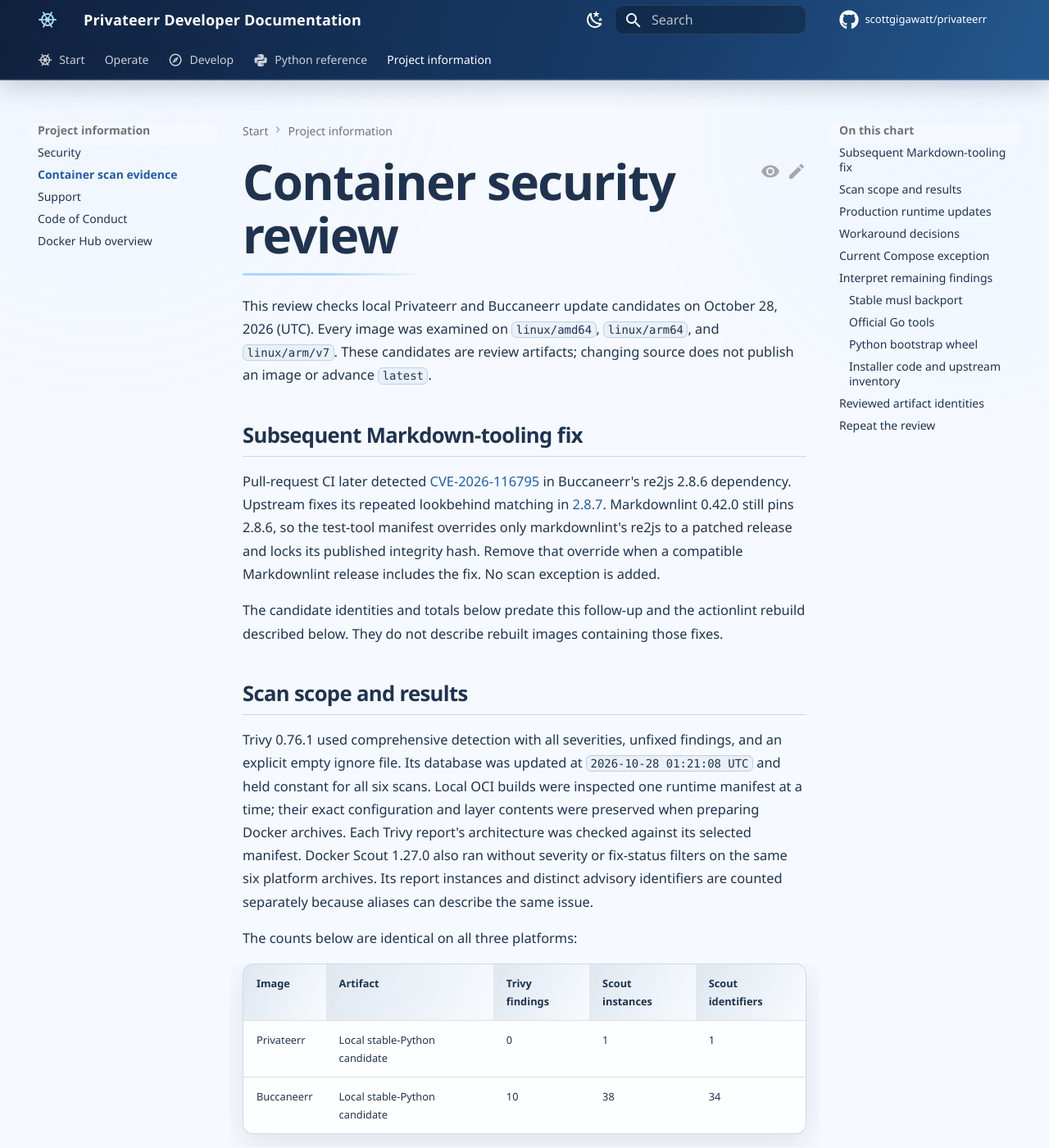
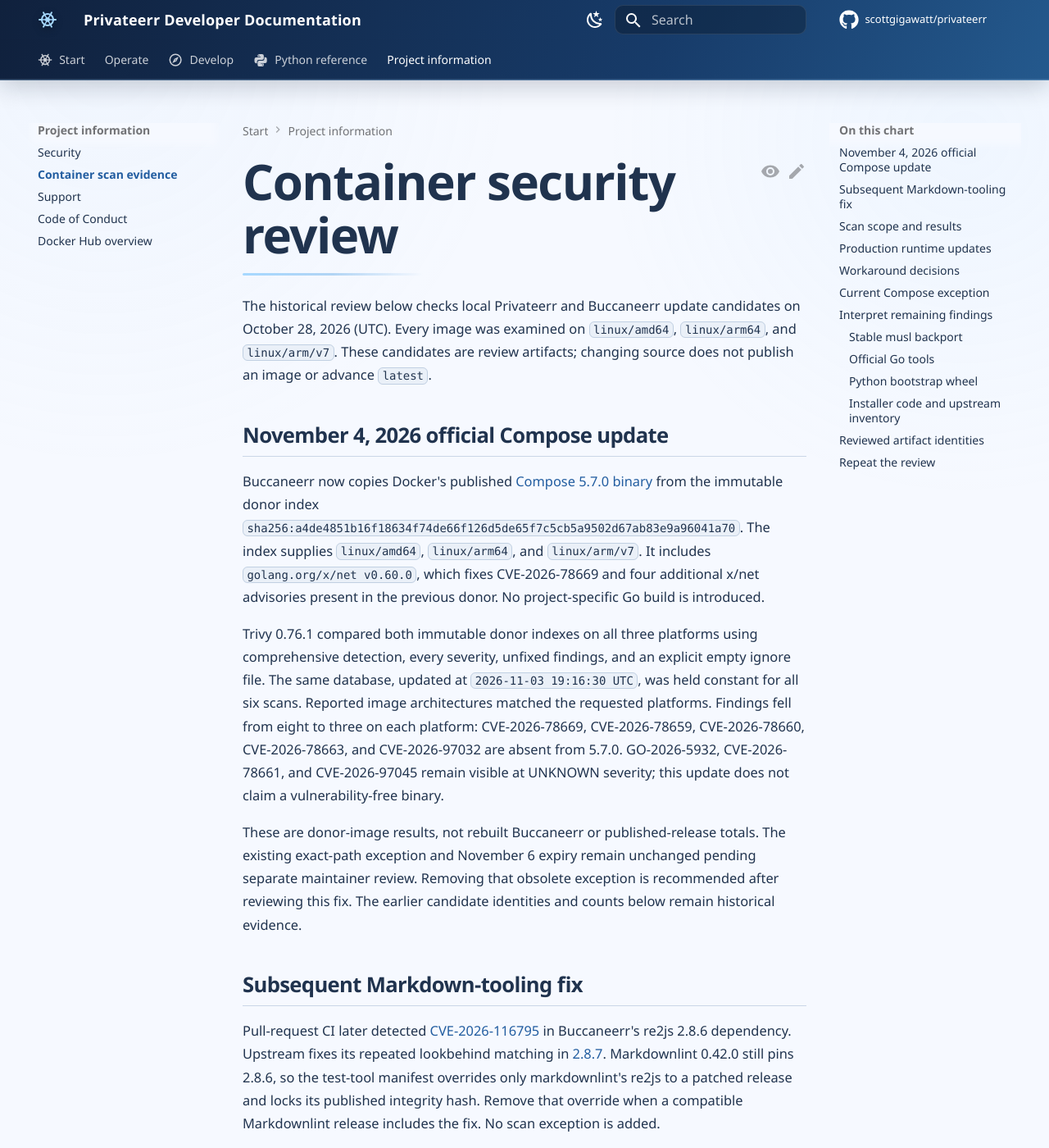
Before and after one commit to scottgigawatt/privateerr, an MkDocs documentation site: the page built from docs/container-scan-review.md, in a window 1280 px wide and 1400 px high. Shown: the whole window at 82% size. Built offline with MkDocs 1.6.1 and Material for MkDocs 9.7.7, drawn with Linux system fonts in a browser that asks for light colours; comment, search, counter and statistics services are not loaded; some of the changed text lies outside the part shown.

Commit message:
Patch Buccaneerr Compose hull with official v5.7.0 (#161)

```diff
--- a/docs/container-scan-review.md
+++ b/docs/container-scan-review.md
@@ -1,6 +1,14 @@
 # Container security review
 
-This review checks local Privateerr and Buccaneerr update candidates on October 28, 2026 (UTC). Every image was examined on `linux/amd64`, `linux/arm64`, and `linux/arm/v7`. These candidates are review artifacts; changing source does not publish an image or advance `latest`.
+The historical review below checks local Privateerr and Buccaneerr update candidates on October 28, 2026 (UTC). Every image was examined on `linux/amd64`, `linux/arm64`, and `linux/arm/v7`. These candidates are review artifacts; changing source does not publish an image or advance `latest`.
+
+## November 4, 2026 official Compose update
+
+Buccaneerr now copies Docker's published [Compose 5.7.0 binary](https://github.com/docker/compose/releases/tag/v5.7.0) from the immutable donor index `sha256:a4de4851b16f18634f74de66f126d5de65f7c5cb5a9502d67ab83e9a96041a70`. The index supplies `linux/amd64`, `linux/arm64`, and `linux/arm/v7`. It includes `golang.org/x/net v0.60.0`, which fixes CVE-2026-78669 and four additional x/net advisories present in the previous donor. No project-specific Go build is introduced.
+
+Trivy 0.76.1 compared both immutable donor indexes on all three platforms using comprehensive detection, every severity, unfixed findings, and an explicit empty ignore file. The same database, updated at `2026-11-03 19:16:30 UTC`, was held constant for all six scans. Reported image architectures matched the requested platforms. Findings fell from eight to three on each platform: CVE-2026-78669, CVE-2026-78659, CVE-2026-78660, CVE-2026-78663, and CVE-2026-97032 are absent from 5.7.0. GO-2026-5932, CVE-2026-78661, and CVE-2026-97045 remain visible at UNKNOWN severity; this update does not claim a vulnerability-free binary.
+
+These are donor-image results, not rebuilt Buccaneerr or published-release totals. The existing exact-path exception and November 6 expiry remain unchanged pending separate maintainer review. Removing that obsolete exception is recommended after reviewing this fix. The earlier candidate identities and counts below remain historical evidence.
 
 ## Subsequent Markdown-tooling fix
 
@@ -50,7 +58,7 @@ The PIA submodule and reviewed Docker CLI 29.9.2, Compose 5.6.1, ShellCheck 0.11
 
 ## Current Compose exception
 
-The latest official Compose 5.6.1 binary still embeds `golang.org/x/net v0.58.0`; [CVE-2026-78669](https://pkg.go.dev/vuln/GO-2026-6611) requires its fix from x/net 0.60.0. The existing exception covers only `usr/local/lib/docker/cli-plugins/docker-compose` and still expires November 6, 2026. Its scope, expiry, and risk statement are unchanged. A fixed library release does not make the official binary fixed until that binary incorporates it.
+The October 28 Compose 5.6.1 candidate embeds `golang.org/x/net v0.58.0`; [CVE-2026-78669](https://pkg.go.dev/vuln/GO-2026-6611) requires its fix from x/net 0.60.0. Compose 5.7.0 now includes that fix, as verified above. The retained exception covers only `usr/local/lib/docker/cli-plugins/docker-compose` and still expires November 6, 2026. Its scope, expiry, and risk statement are unchanged. A fixed library release does not make the official binary fixed until that binary incorporates it.
 
 This HTTP/2 issue affects clients and servers; being a CLI is not an exemption. Supported checks use trusted fixtures and the wrapper's local Unix Docker socket. The wrapper rejects remote Docker contexts and does not forward `DOCKER_HOST`. Network-enabled runtime tests remain supported, and untrusted HTTP/2 peers outside this boundary retain risk. Remove the exception after compatible official binaries on every supported platform include the fix, or review the remaining risk before the existing expiry. Keep full unfiltered scans regardless of the gate.
 
```
Also changed, not shown: docs/SECURITY.md (+1 -1 lines), 1 other file.
